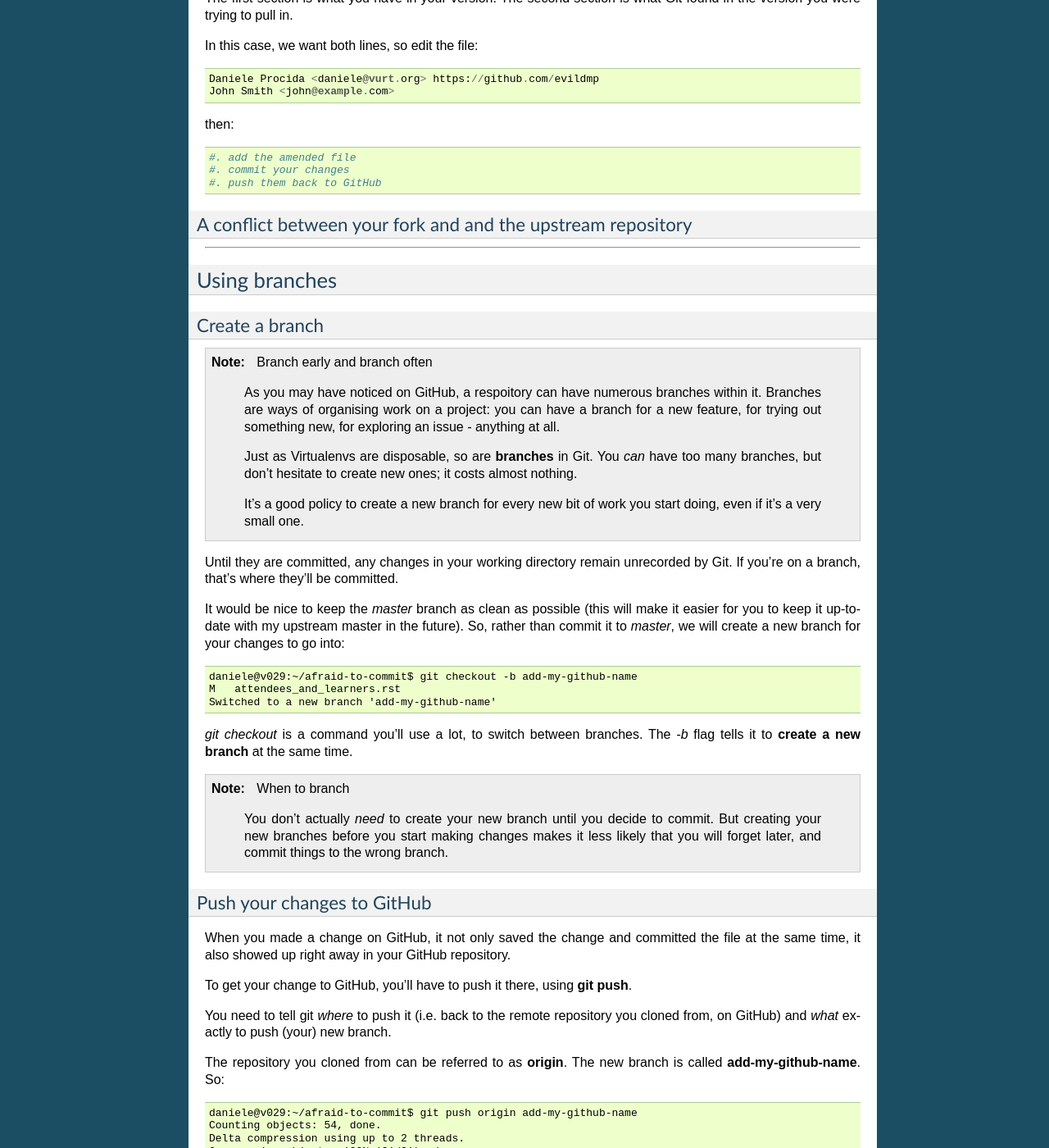
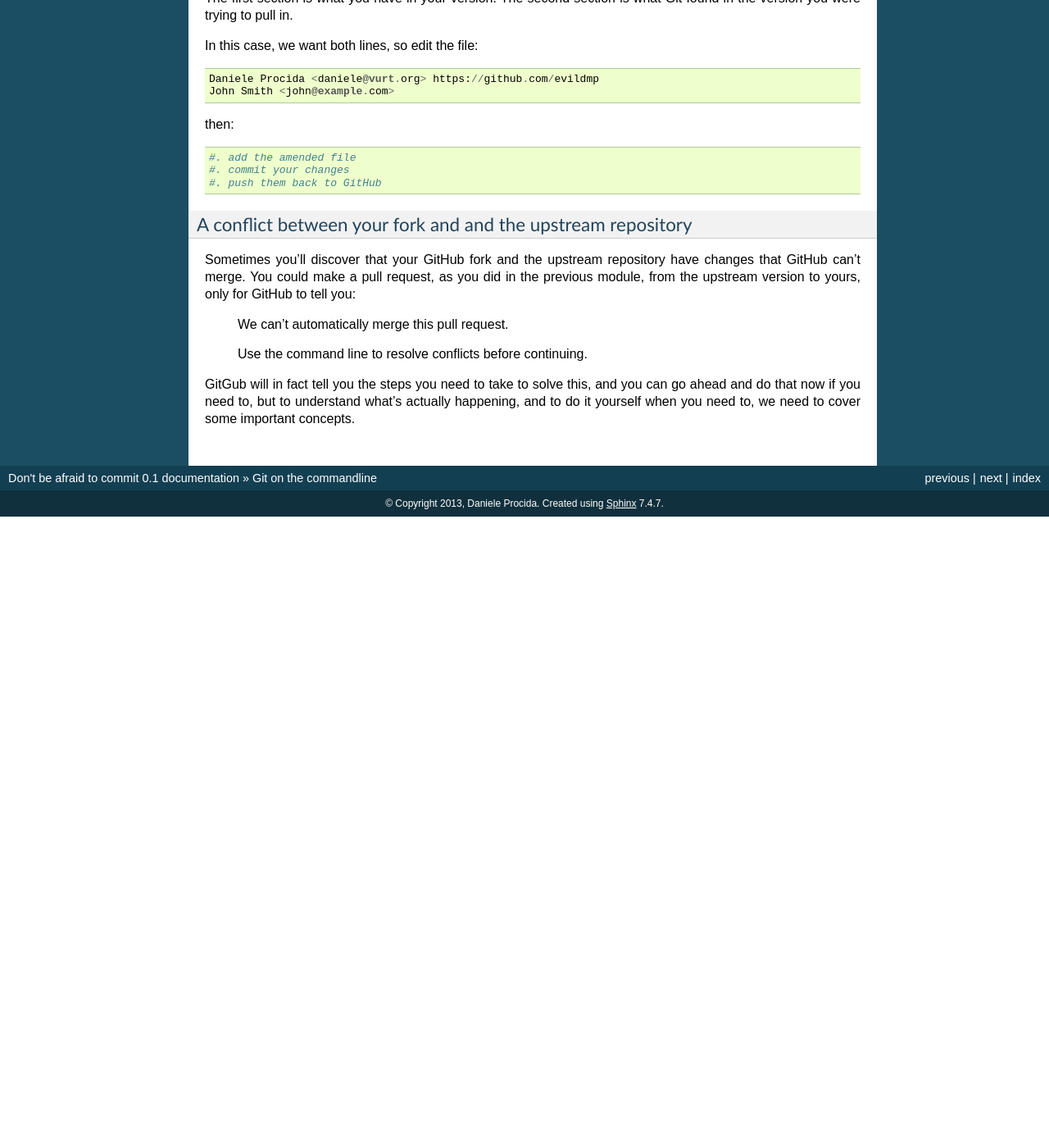
Before and after one commit to evildmp/afraid-to-commit, a Sphinx documentation site: the page built from docs/commandlinegit.rst, in a window 1280 px wide and 1400 px high, scrolled down 3984 px. Shown: the whole window at 82% size. Built offline with Sphinx 7.4.7, drawn with Linux system fonts in a browser that asks for light colours; pages that are not in the unit, such as notebooks, are missing from menus; after the commit the page ends 4614 px from its top, so only the background shows below that; some of the changed text lies outside the part shown.

Commit message:
more changes

```diff
--- a/docs/commandlinegit.rst
+++ b/docs/commandlinegit.rst
@@ -247,120 +247,16 @@ then::
 A conflict between your fork and and the upstream repository
 ------------------------------------------------------------
 
+Sometimes you'll discover that your GitHub fork and the upstream repository
+have changes that GitHub can't merge. You could make a pull request, as you
+did in the previous module, from the upstream version to yours, only for
+GitHub to tell you:
 
+    We can’t automatically merge this pull request.
 
+    Use the command line to resolve conflicts before continuing.
 
-
-*********************
-
-Using branches
-==============
-
-Create a branch
----------------
-
-.. note::
-   Branch early and branch often
-
-    As you may have noticed on GitHub, a respoitory can have numerous branches
-    within it. Branches are ways of organising work on a project: you can have
-    a branch for a new feature, for trying out something new, for exploring an
-    issue - anything at all.
-
-    Just as Virtualenvs are disposable, so are **branches** in Git. You *can*
-    have too many branches, but don't hesitate to create new ones; it costs
-    almost nothing.
-
-    It's a good policy to create a new branch for every new bit of work you
-    start doing, even if it's a very small one.
-
-Until they are committed, any changes in your working directory remain unrecorded by Git. If you're on a branch, that's where they'll be committed.
-
-It would be nice to keep the *master* branch as clean as possible (this will make it easier for you to keep it up-to-date with my upstream master in the future). So, rather than commit it to *master*, we will create a new branch for your changes to go into::
-
-    daniele@v029:~/afraid-to-commit$ git checkout -b add-my-github-name
-    M	attendees_and_learners.rst
-    Switched to a new branch 'add-my-github-name'
-
-`git checkout` is a command you'll use a lot, to switch between branches. The `-b` flag tells it to **create a new branch** at the same time.
-
-.. note::
-   When to branch
-
-    You don't actually *need* to create your new branch until you decide to
-    commit. But creating your new branches before you start making changes
-    makes it less likely that you will forget later, and commit things to the
-    wrong branch.
-
-
-
-Push your changes to GitHub
----------------------------
-
-When you made a change on GitHub, it not only saved the change and committed
-the file at the same time, it also showed up right away in your GitHub
-repository.
-
-To get your change to GitHub, you'll have to push it there, using
-**git push**.
-
-You need to tell git *where* to push it (i.e. back to the remote repository
-you cloned from, on GitHub) and *what* exactly to push (your) new branch.
-
-The repository you cloned from can be referred to as **origin**. The new
-branch is called **add-my-github-name**. So::
-
-    daniele@v029:~/afraid-to-commit$ git push origin add-my-github-name
-    Counting objects: 54, done.
-    Delta compression using up to 2 threads.
-    Compressing objects: 100% (31/31), done.
-    Writing objects: 100% (54/54), 15.42 KiB, done.
-    Total 54 (delta 20), reused 45 (delta 17)
-    To git@github.com:evildmp/afraid-to-commit.git
-     * [new branch]      add-my-github-name -> add-my-github-name
-
-Check your GitHub repository
-----------------------------
-
-*   got to https://github.com/evildmp/afraid-to-commit
-*	check that your latest change to `attendees_and_learners.rst` is there
-
-Send a pull request
--------------------
-
-You can make more changes locally, and continue committing them, and pushing
-them to GitHub. When you've made all the changes that you'd like me to accept
-though, it's time to send me a pull request, just like the one you did before.
-
-Switching between branches locally
-----------------------------------
-
-Remotes
--------
-Your repository on GitHub is the **remote** for the clone on your local
-machine. By default, your clone refers to that remote as **origin**. At
-the moment, it's the only remote you have::
-
-    daniele@v029:~/afraid-to-commit$ git remote
-    origin
-
-    daniele@v029:~/afraid-to-commit$ git remote show origin
-    * remote origin
-      Fetch URL: git@github.com:evildmp/afraid-to-commit.git
-      Push  URL: git@github.com:evildmp/afraid-to-commit.git
-      HEAD branch: master
-      Remote branches:
-        master   tracked
-      Local branch configured for 'git pull':
-        master merges with remote master
-      Local refs configured for 'git push':
-        master   pushes to master   (up to date)
-
-Add a remote
-^^^^^^^^^^^^
-
-Checkout a remote branch
-^^^^^^^^^^^^^^^^^^^^^^^^
-
-Update from upstream
---------------------
+GitGub will in fact tell you the steps you need to take to solve this, and you
+can go ahead and do that now if you need to, but to understand what's actually
+happening, and to do it yourself when you need to, we need to cover some
+important concepts.
--- a/docs/index.rst
+++ b/docs/index.rst
@@ -14,6 +14,7 @@ Contents:
    virtualenv
    git
    commandlinegit
+   working_with_remotes_and_branches
    testing
    documentation
 
```
